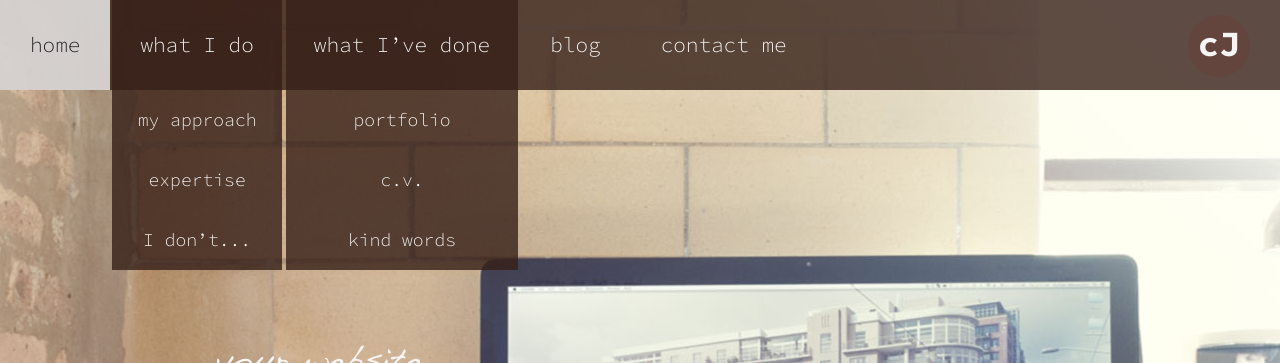
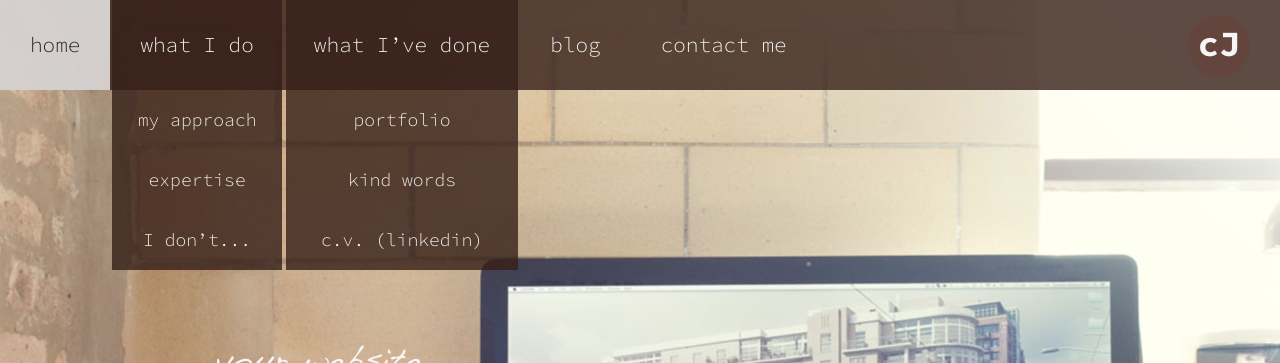
Before and after one commit to cjbarnes/cjbarnes.github.io, a Jekyll site: the page built from index.html, in a window 1280 px wide. Shown: the top 363 px of the page. Built offline with Jekyll 4.4.1, drawn with Linux system fonts in a browser that asks for light colours; some web fonts are replaced.

Commit message:
Changed CV nav item to a LinkedIn link

```diff
--- a/_includes/nav.html
+++ b/_includes/nav.html
@@ -29,11 +29,11 @@
 				<li{% if '/whativedone/portfolio/' == page.url %} class="active"{% endif %}>
 					<a href="/whativedone/portfolio/">portfolio</a>
 				</li>
-				<li{% if '/whativedone/cv/' == page.url %} class="active"{% endif %}>
-					<a href="/whativedone/cv/">c.v.</a>
-				</li>
 				<li{% if '/whativedone/kindwords/' == page.url %} class="active"{% endif %}>
 					<a href="/whativedone/kindwords/">kind words</a>
+				</li>
+				<li>
+					<a href="http://uk.linkedin.com/in/cjbarnesuk/">c.v. (linkedin)</a>
 				</li>
 			</ul>
 		</li>
```
